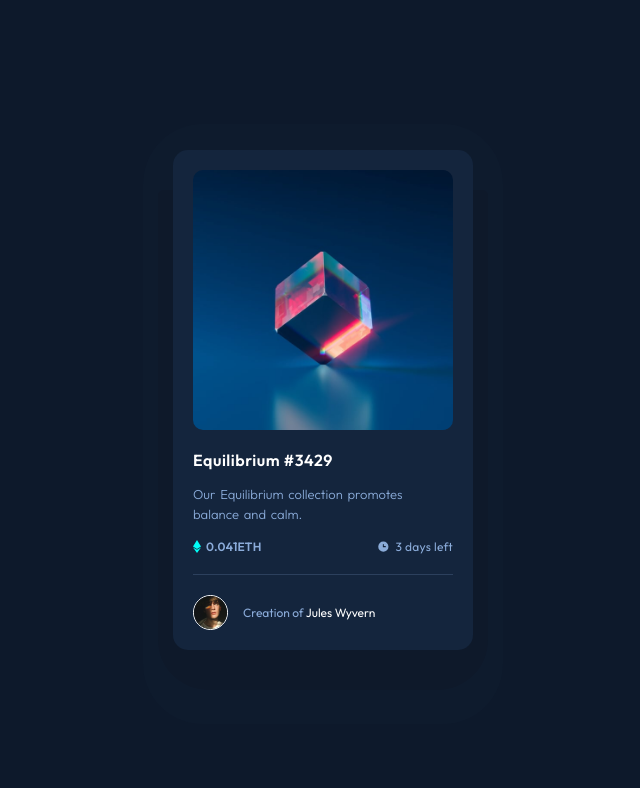
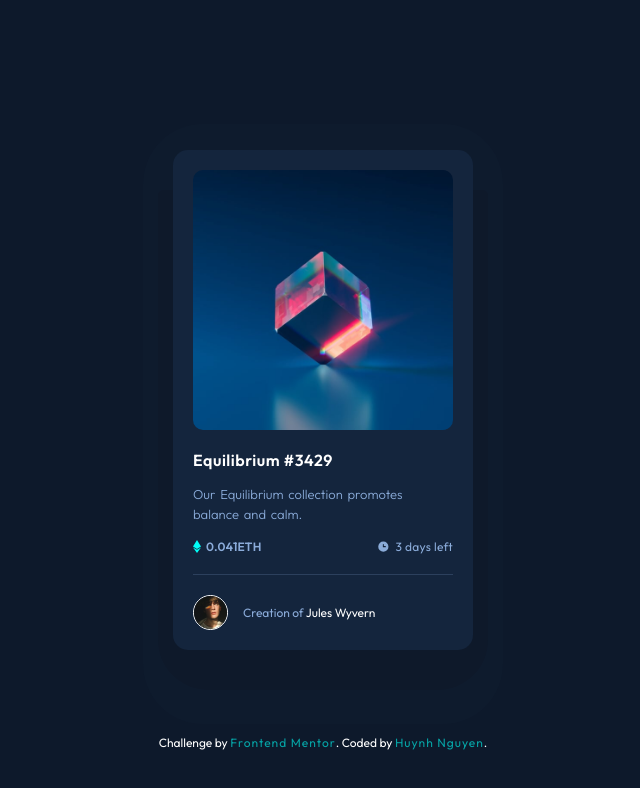
Before and after one commit to Nghuynh07/card_component, a website: page index.html in a window 1280 px wide. Shown: the whole page, without its empty margins (317-957 px from the left). Drawn offline with Linux system fonts and the light colour scheme.

Commit message:
added attribution

```diff
--- a/index.html
+++ b/index.html
@@ -56,13 +56,11 @@
         </div>
       </main>
     </div>
-    <!--
-
     <div class="attribution">
       Challenge by
       <a href="https://www.frontendmentor.io?ref=challenge" target="_blank"
         >Frontend Mentor</a
-      >. Coded by <a href="#">Your Name Here</a>.
-    </div> -->
+      >. Coded by <a href="https://huynhtn.com/">Huynh Nguyen</a>.
+    </div>
   </body>
 </html>
--- a/sass/main.scss
+++ b/sass/main.scss
@@ -1,4 +1,19 @@
 @use "base.scss" as *;
+
+.attribution {
+  position: absolute;
+  bottom: 0;
+  left: 50%;
+  transform: translateX(-50%);
+  margin-bottom: 5rem;
+  color: $color-white;
+  font-size: 1.2rem;
+  a {
+    color: $color-cyan;
+    opacity: 0.6;
+    letter-spacing: 0.1rem;
+  }
+}
 
 .container {
   width: 100%;
```
Also changed, not shown: css/main.css, solution_images/desktop.png (renamed from solutions_images/desktop.png), solution_images/hover-states.png (renamed from solutions_images/hover-states.png), solution_images/mobile.png (renamed from solutions_images/mobile.png).
